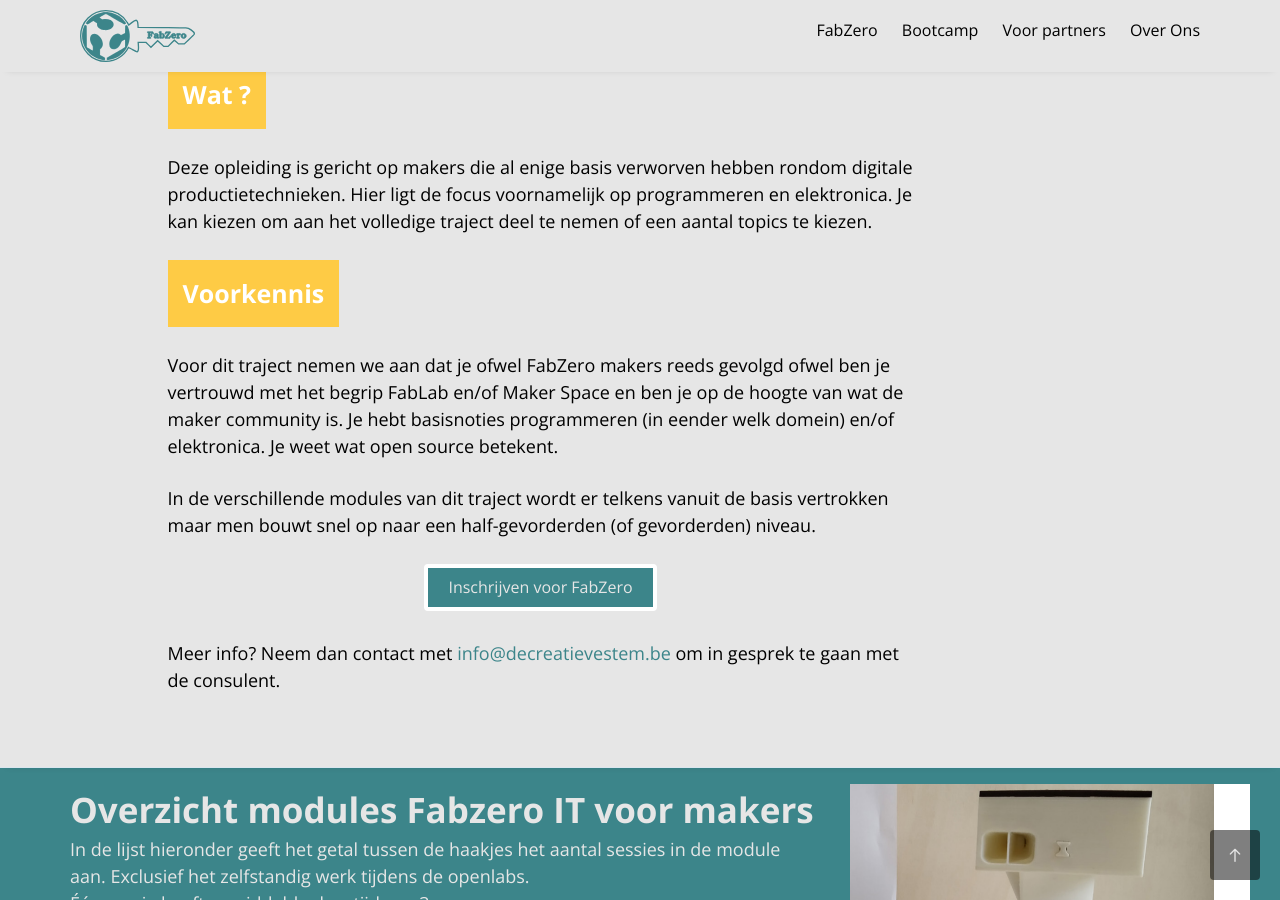
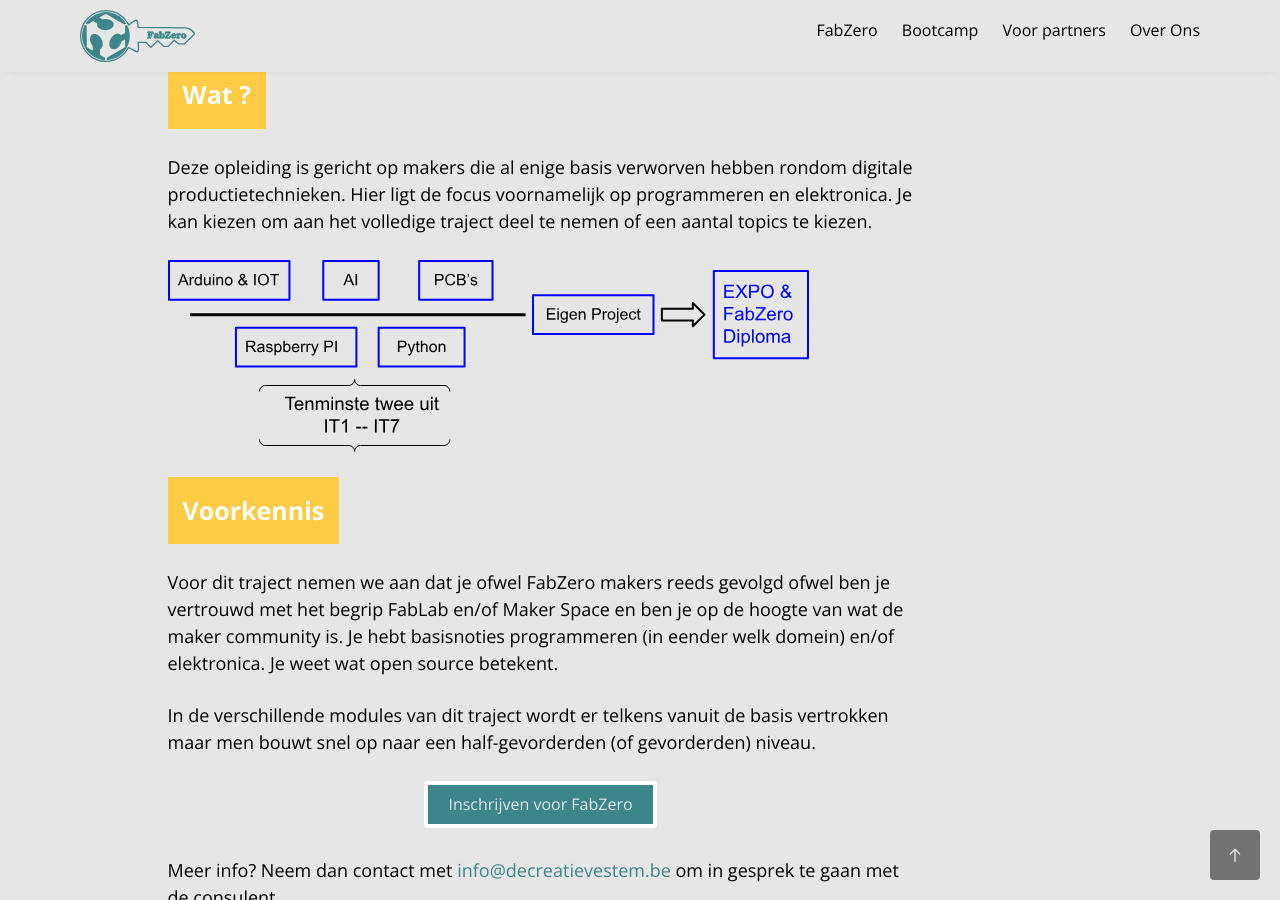
Before and after one commit to IngegnoMakerSpace/inclusievekets, a Jekyll site: the page built from fabzeroit.html, in a window 1280 px wide and 900 px high, scrolled down 435 px. Built offline with Jekyll 4.4.1, drawn with Linux system fonts in a browser that asks for light colours; nearby versions of some CDN libraries; some web fonts are replaced.

Commit message:
Partner page en uitleg bij basis en IT

```diff
--- a/_pages/partners.html
+++ b/_pages/partners.html
@@ -6,7 +6,7 @@
 ---
 
 
-<header id="fh5co-header" class="fh5co-cover fh5co-cover-sm" role="banner" style="background-image:url({{site.baseurl}}/assets/images/work-1.jpg);" data-stellar-background-ratio="0.5">
+<header id="fh5co-header" class="fh5co-cover fh5co-cover-sm" role="banner" style="background-image:url({{site.baseurl}}/assets/images/openlab.jpg);" data-stellar-background-ratio="0.5">
   <div class="overlay"></div>
   <div class="container">
     <div class="row">
--- a/fabzerobasis.html
+++ b/fabzerobasis.html
@@ -43,6 +43,7 @@
                 <div class="fh5co-heading3">
                     <h3>Wat ?</h3>
                     <p>In deze opleiding leer je de de basis digitale productietechnieken aan. Elke week wordt een nieuw onderwerp overlopen waaraan er een taak verbonden is. De bedoeling is om die taak uit te voeren in een makerspace in je buurt om vertrouwd te geraken met de technieken. Tijdens het traject is er een reeks vaste modules en een keuzetraject. Voor het keuzetraject kies je een onderwerp waar je jezelf in wilt verdiepen. Naast de lessen krijg je ook tijd om te werken aan een eindwerk, dat is een project naar keuze dat je op het eind van de opleiding kan voorstellen op onze expo. </p>
+                    <p><img src="{{site.baseurl}}/assets/images/FabZeroBasis.svg" style="max-width:100%; height:auto"></p>
                     <h3>Voorkennis</h3>
                     <p>Voor het traject FabZero makers is er geen specifieke voorkennis nodig, basis computer en digitale vaardigheden zijn wel vereist. Hieronder vallen:
                     </p>
--- a/fabzeroit.html
+++ b/fabzeroit.html
@@ -43,6 +43,7 @@
                 <div class="fh5co-heading3">
                     <h3>Wat ?</h3>
                     <p>Deze opleiding is gericht op makers die al enige basis verworven hebben rondom digitale productietechnieken. Hier ligt de focus voornamelijk op programmeren en elektronica. Je kan kiezen om aan het volledige traject deel te nemen of een aantal topics te kiezen. </p>
+                    <p><img src="{{site.baseurl}}/assets/images/FabZeroIT.svg" style="max-width:100%; height:auto"></p>
                     <h3>Voorkennis</h3>
                     <p>Voor dit traject nemen we aan dat je ofwel FabZero makers  reeds gevolgd ofwel ben je vertrouwd met het begrip FabLab en/of Maker Space en ben je op de hoogte van wat de maker community is. Je hebt basisnoties programmeren (in eender welk domein) en/of elektronica. Je weet wat open source betekent. </p>
                     <p>In de verschillende modules van dit traject wordt er telkens vanuit de basis vertrokken maar men bouwt snel op naar een half-gevorderden (of gevorderden) niveau.</p>
```
Also changed, not shown: assets/images/FabZeroBasis.svg (added), assets/images/FabZeroIT.svg (added), assets/images/openlab.jpg (added).
